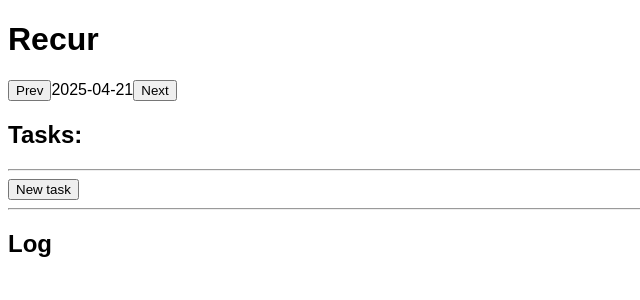
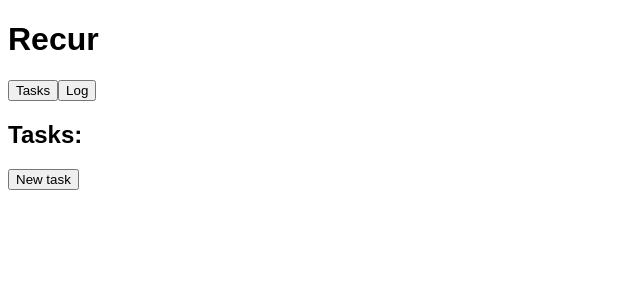
Before and after one commit to ydalir/recur, a React (Vite) app: page / in a window 1280 px wide. Shown: the top 300 px of the page, without its empty margins (0-640 px from the left). Built offline with nearby package versions, Linux system fonts and the light colour scheme.

Commit message:
Make different views

```diff
--- a/src/App.tsx
+++ b/src/App.tsx
@@ -17,9 +17,28 @@ type LogEntry = {
   taskId: string;
 };
 
+type TaskView = {
+  name: "tasks";
+};
+
+type LogView = {
+  name: "log";
+};
+
+type EditView = {
+  name: "edit";
+  task: Task;
+};
+
+export type View = TaskView | LogView | EditView;
+
 export const App = () => {
+  const [view, setView] = useState<View>({ name: "tasks" });
+
   const [tasks, setTasks] = useState<Record<string, Task>>({});
-  const [editTask, setEditTask] = useState<Task>();
+  const setEditTask = (task: Task) => {
+    setView({ name: "edit", task });
+  };
   const [log, setLog] = useState<LogEntry[]>([]);
   const [date, setDate] = useState<dayjs.Dayjs>(dayjs());
 
@@ -30,7 +49,13 @@ export const App = () => {
     setTasks((tasks) => {
       return { ...tasks, [task.id]: task };
     });
-    setEditTask(undefined);
+    setView({ name: "tasks" });
+  };
+
+  const editTask = (task: Task) => {
+    setTasks((tasks) => {
+      return { ...tasks, [task.id]: task };
+    });
   };
 
   const logTask = (task: Task) => {
@@ -42,10 +67,10 @@ export const App = () => {
     };
     setLog((prev) => [...prev, logEntry]);
 
-    if (task.interval === null) return saveTask({ ...task, dueDate: null });
+    if (task.interval === null) return editTask({ ...task, dueDate: null });
 
     if (task.dueDate === null)
-      return saveTask({
+      return editTask({
         ...task,
         dueDate: date.add(task.interval, "days").format("YYYY-MM-DD"),
       });
@@ -54,13 +79,18 @@ export const App = () => {
     const pickedDate = date.add(task.interval, "days");
 
     if (pickedDate.isAfter(dueDate))
-      return saveTask({ ...task, dueDate: pickedDate.format("YYYY-MM-DD") });
+      return editTask({ ...task, dueDate: pickedDate.format("YYYY-MM-DD") });
   };
 
   return (
     <div>
       <h1>Recur</h1>
-      <DatePicker date={date} setDate={setDate} />
+      {view.name === "tasks" && (
+        <>
+          <div>
+            <button onClick={() => setView({ name: "tasks" })}>Tasks</button>
+            <button onClick={() => setView({ name: "log" })}>Log</button>
+          </div>
           <h2>Tasks:</h2>
           <ul>
             {Object.values(tasks)
@@ -75,10 +105,6 @@ export const App = () => {
                 />
               ))}
           </ul>
-      <hr></hr>
-      {editTask ? (
-        <TaskForm task={editTask} saveTask={saveTask} />
-      ) : (
           <button
             onClick={() =>
               setEditTask({ ...defaultTask, id: crypto.randomUUID() })
@@ -86,9 +112,19 @@ export const App = () => {
           >
             New task
           </button>
+        </>
       )}
-      <hr></hr>
+      {view.name === "edit" && (
+        <TaskForm task={view.task} saveTask={saveTask} />
+      )}
+      {view.name === "log" && (
+        <>
+          <div>
+            <button onClick={() => setView({ name: "tasks" })}>Tasks</button>
+            <button onClick={() => setView({ name: "log" })}>Log</button>
+          </div>
           <h2>Log</h2>
+          <DatePicker date={date} setDate={setDate} />
           <ul>
             {log.map((entry) => (
               <li key={entry.id}>
@@ -96,6 +132,8 @@ export const App = () => {
               </li>
             ))}
           </ul>
+        </>
+      )}
     </div>
   );
 };
```
Lines whose indentation alone changed are shown as unchanged.
